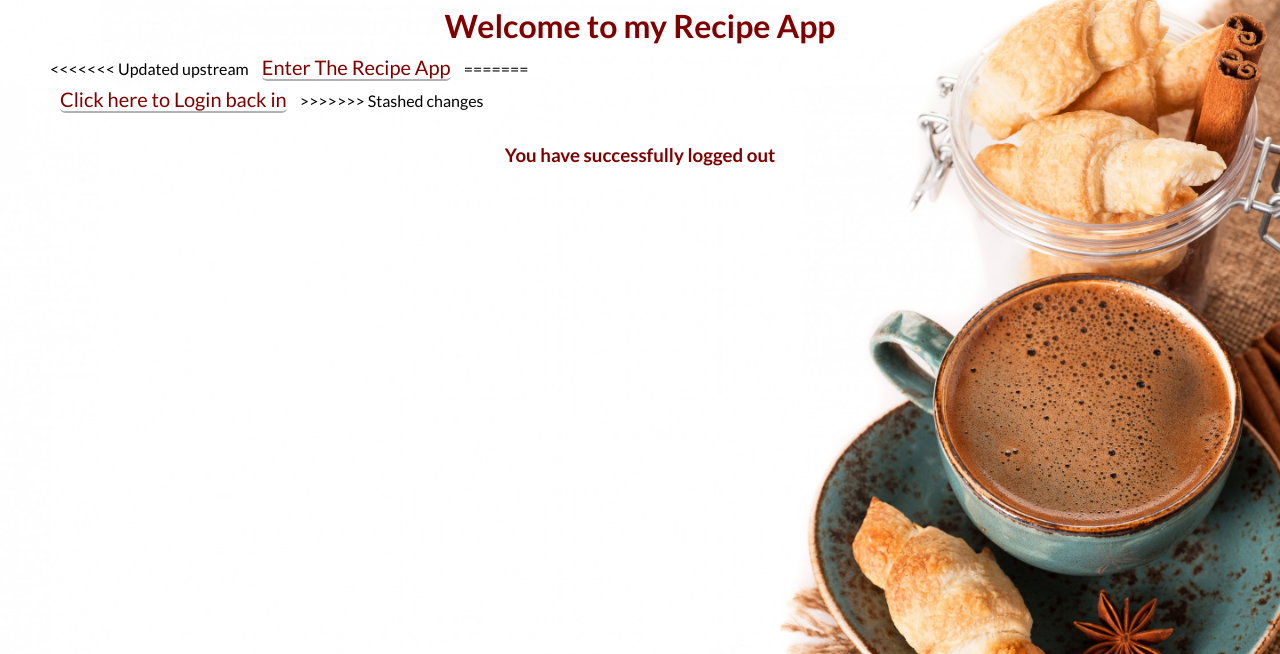
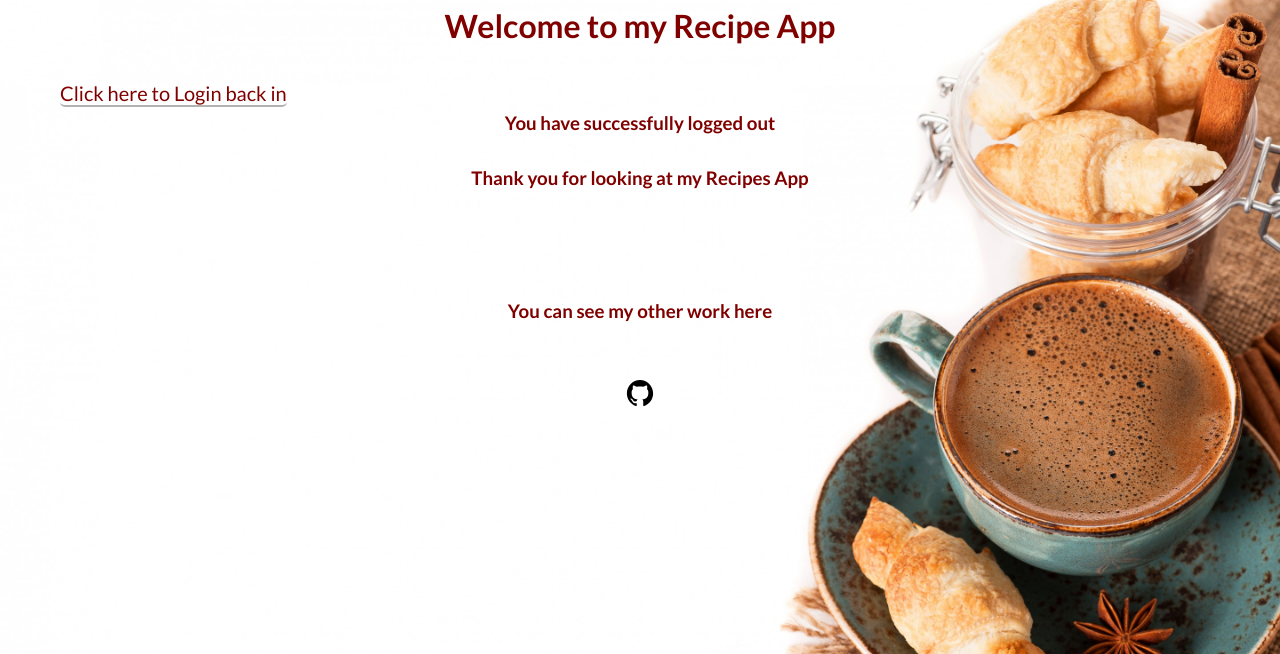
Before and after one commit to Andrew0T/recipe_app, a Django app: template src/templates/auth/success.html in a window 1280 px wide. Shown: the top 654 px of the page. Run offline with Django 3.2, Linux system fonts and the light colour scheme; the template is opened without the code that fills it, so the values that code supplies are empty.

Commit message:
Update success.html
footer added and defined with github link
changed changes error corrected

```diff
--- a/src/templates/auth/success.html
+++ b/src/templates/auth/success.html
@@ -19,18 +19,34 @@
   <body>
     <header class="page-header__item">
       <h1>Welcome to my Recipe App</h1>
+      <br>
       <nav class="page-header__item nav-list">
         <div class="nav-list">
-<<<<<<< Updated upstream
-          <a href="{% url 'recipes:list' %}" class="login__btn">Enter The Recipe App</a>
-=======
-          <br>
           <a href="{% url 'recipes:list' %}" class="login__btn">Click here to Login back in</a>
->>>>>>> Stashed changes
         </div>
       </nav>
+      <h3>You have successfully logged out</h3>
       <br>
-      <h3>You have successfully logged out</h3>
+      <h3>Thank you for looking at my Recipes App</h3>
     </header>
   </body>
+  <br>
+  <br>
+  <footer class="page-footer">
+  <br>
+  <br>
+    <h3>You can see my other work here</h3>
+    <br>
+    <br>
+    <div class="social-media">
+      <a href="https://github.com/Andrew0T" class="social-media__icons" target="blank">
+        <!DOCTYPE svg  PUBLIC '-//W3C//DTD SVG 1.1//EN'  'http://www.w3.org/Graphics/SVG/1.1/DTD/svg11.dtd'>
+        <svg height="30px" id="Layer_1" style="enable-background:new 0 0 512 512;" version="1.1" viewBox="0 0 512 512" width="30px" xml:space="preserve" xmlns="http://www.w3.org/2000/svg" xmlns:xlink="http://www.w3.org/1999/xlink">
+          <g>
+            <path class="st0" d="M256,32C132.3,32,32,134.8,32,261.7c0,101.5,64.2,187.5,153.2,217.9c11.2,2.1,15.3-5,15.3-11.1   c0-5.5-0.2-19.9-0.3-39.1c-62.3,13.9-75.5-30.8-75.5-30.8c-10.2-26.5-24.9-33.6-24.9-33.6c-20.3-14.3,1.5-14,1.5-14   c22.5,1.6,34.3,23.7,34.3,23.7c20,35.1,52.4,25,65.2,19.1c2-14.8,7.8-25,14.2-30.7c-49.7-5.8-102-25.5-102-113.5   c0-25.1,8.7-45.6,23-61.6c-2.3-5.8-10-29.2,2.2-60.8c0,0,18.8-6.2,61.6,23.5c17.9-5.1,37-7.6,56.1-7.7c19,0.1,38.2,2.6,56.1,7.7   c42.8-29.7,61.5-23.5,61.5-23.5c12.2,31.6,4.5,55,2.2,60.8c14.3,16.1,23,36.6,23,61.6c0,88.2-52.4,107.6-102.3,113.3   c8,7.1,15.2,21.1,15.2,42.5c0,30.7-0.3,55.5-0.3,63c0,6.1,4,13.3,15.4,11C415.9,449.1,480,363.1,480,261.7   C480,134.8,379.7,32,256,32z"/>
+          </g>
+        </svg>
+      </a>
+    </div>
+  </footer>
 </html>
```
